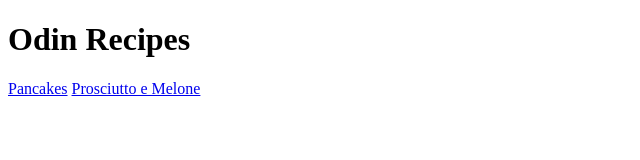
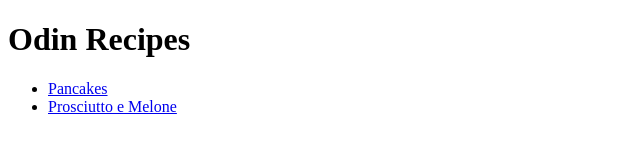
Before and after one commit to Alastair7/odin-recipes, a plain HTML site: page index.html in a window 1280 px wide. Shown: the whole page, without its empty margins (0-640 px from the left). Drawn offline with Linux system fonts and the light colour scheme.

Commit message:
Add recipes in am unordered list in index.html
Recipes were next to each other and since it may grow, I have added an
unordered list to improve readability and organization.

```diff
--- a/index.html
+++ b/index.html
@@ -7,8 +7,10 @@
 
    <body>
       <h1>Odin Recipes</h1>
-      <a href="./recipes/pancakes.html">Pancakes</a>
-      <a href="./recipes/prosciuto-melone.html">Prosciutto e Melone</a>
+      <ul>
+	 <li><a href="./recipes/pancakes.html">Pancakes</a></li>
+	 <li><a href="./recipes/prosciuto-melone.html">Prosciutto e Melone</a></li>
+      </ul>
    </body>
 
 </html>
```
